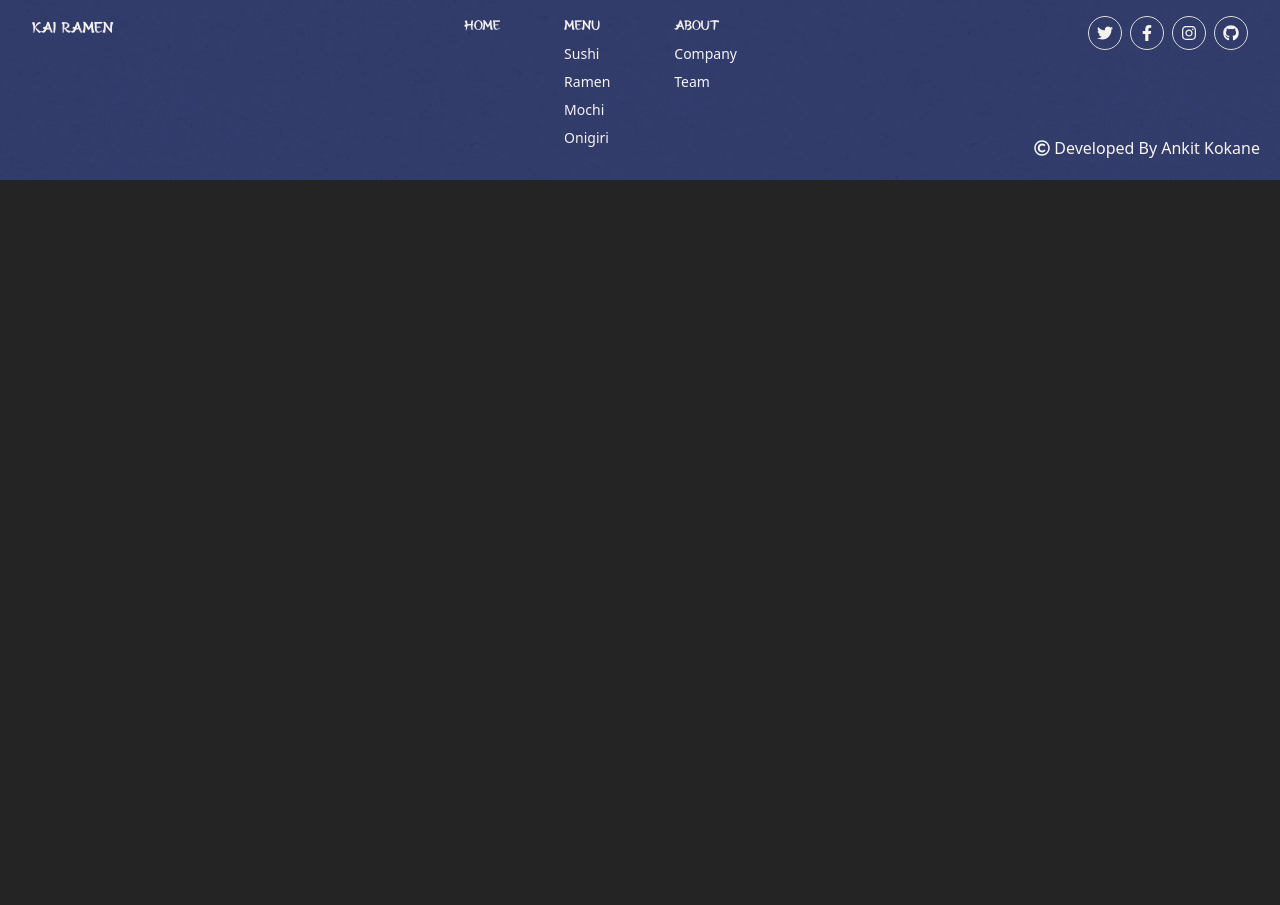
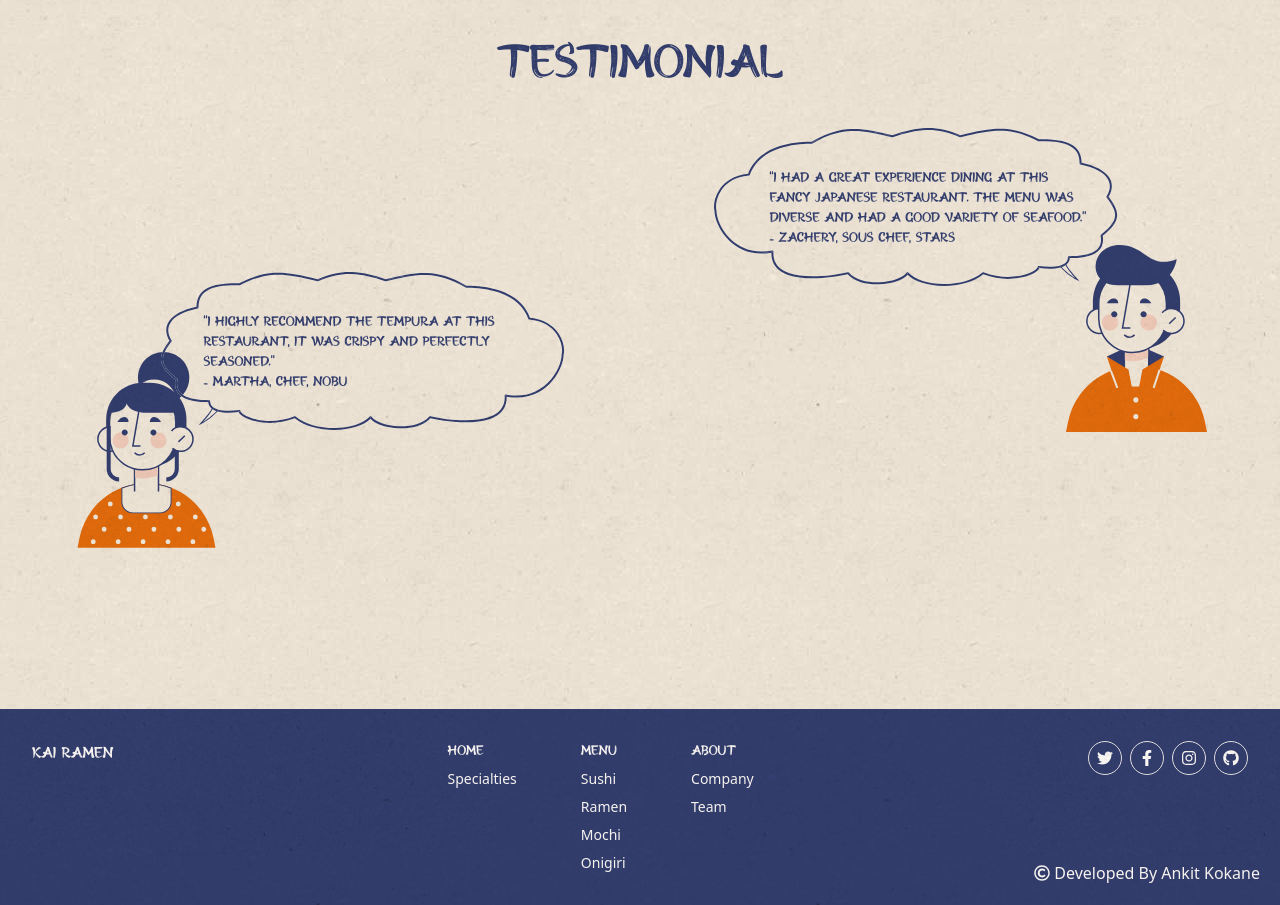
Before and after one commit to thedudeontitan/kai-ramen, a React (Vite) app: page / in a window 1280 px wide. Shown: the part 1640-2545 px from the top of the page. Before the commit the page ends 1820 px from the top, so only its background shows below. Built offline with nearby package versions, Linux system fonts and the light colour scheme.

Commit message:
added testimonials section

```diff
--- a/src/components/Footer.tsx
+++ b/src/components/Footer.tsx
@@ -13,7 +13,10 @@ export default function Footer() {
     <div className="bg-[#333F72] bottom-0 left-0 right-0 z-20 text-white p-8 flex lg:flex-row flex-col justify-between gap-5">
       <p>Kai Ramen</p>
       <div className="flex flex-row gap-16 text-sm font-sans">
-        <p className="font-hiro-misake">Home</p>
+        <div className="flex flex-col gap-2">
+          <p className="font-hiro-misake">Home</p>
+          <Link to="">Specialties</Link>
+        </div>
         <div className="flex flex-col gap-2">
           <p className="font-hiro-misake">Menu</p>
           <Link to="">Sushi</Link>
--- a/src/pages/Home.tsx
+++ b/src/pages/Home.tsx
@@ -1,5 +1,6 @@
 import Marquee from "../components/marqee/Marquee";
 import Specialities from "./Specialities";
+import Testimonial from "./Testimonial";
 
 export default function Home() {
   return (
@@ -32,6 +33,7 @@ export default function Home() {
       </div>
       <Marquee text="Sushi Sashimi Ramen Tempura Udon Yakitori Okonomiyaki Takoyaki Soba Tonkatsu Miso Soup Gyoza Donburi Sukiyaki Yakiniku Mochi Taiyaki Matcha Ice Cream Mentaiko Karaage Shabu-Shabu"/>
       <Specialities/>
+      <Testimonial/>
     </div>
   );
 }
--- a/src/pages/Testimonial.tsx
+++ b/src/pages/Testimonial.tsx
@@ -1,9 +1,27 @@
-import React from 'react'
-
 export default function Testimonial() {
   return (
-    <div>
-
+    <div className="flex flex-col items-center">
+      <p className="text-5xl mt-14 mb-10">Testimonial</p>
+      <div className="relative left-80">
+        <img src="public/man.svg" alt="" />
+        <div className="absolute top-10 left-14 w-80 text-sm">
+          <p>
+            “I had a great experience dining at this fancy Japanese restaurant.
+            The menu was diverse and had a good variety of seafood.”
+          </p>
+          <p>- Zachery, Sous Chef, Stars</p>
+        </div>
+      </div>
+      <div className="relative right-80 -top-40">
+        <img src="public/women.svg" alt="" />
+        <div className="absolute top-10 left-32 w-80 text-sm">
+          <p>
+            “I highly recommend the tempura at this restaurant, it was crispy
+            and perfectly seasoned.”
+          </p>
+          <p>- Martha, Chef, Nobu</p>
+        </div>
+      </div>
     </div>
-  )
+  );
 }
```
Also changed, not shown: public/man.svg (added), public/women.svg (added).
